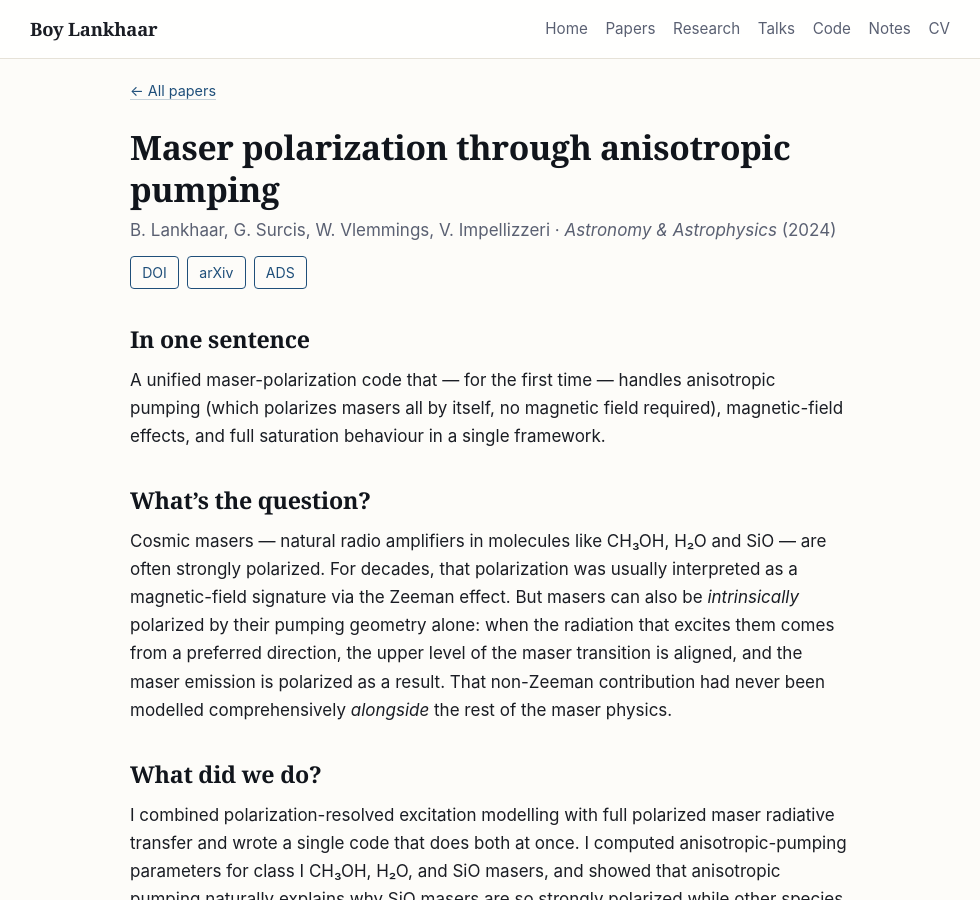
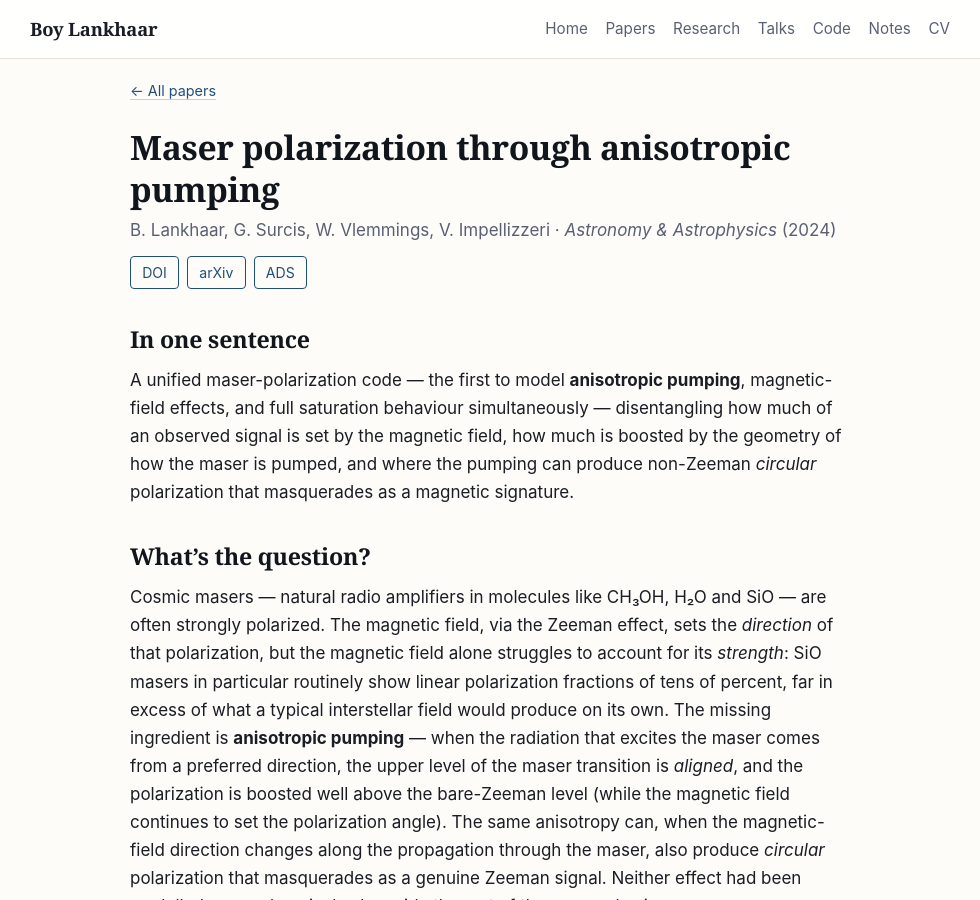
Before and after one commit to blankhaar/blankhaar.github.io, a Jekyll site: the page built from _papers/maser-anisotropic-pumping.md, in a window 1280 px wide and 900 px high. Shown: the whole window, without its empty margins (150-1130 px from the left). Built offline with Jekyll 4.4.1, drawn with Linux system fonts in a browser that asks for light colours; some of the changed text lies outside the part shown.

Commit message:
Refine: ZW049 tracer attribution; AGB GK/RA transition story; maser AP boosts polarization & non-Zeeman circular

```diff
--- a/_papers/maser-anisotropic-pumping.md
+++ b/_papers/maser-anisotropic-pumping.md
@@ -10,16 +10,16 @@ pages: A117
 doi: 10.1051/0004-6361/202348420
 arxiv: "2401.04185"
 ads: https://ui.adsabs.harvard.edu/abs/2024A%26A...683A.117L
-summary: Many of the most striking polarization signatures of cosmic masers are not magnetic at all — they come from the geometry of how the maser is pumped. Here is the first comprehensive code that handles both.
+summary: A unified maser-polarization framework that pins down how much of an observed signal is set by the magnetic field, how much is boosted by the geometry of how the maser is pumped, and where the pumping geometry can mimic a Zeeman signal.
 ---
 
 ## In one sentence
 
-A unified maser-polarization code that — for the first time — handles anisotropic pumping (which polarizes masers all by itself, no magnetic field required), magnetic-field effects, and full saturation behaviour in a single framework.
+A unified maser-polarization code — the first to model **anisotropic pumping**, magnetic-field effects, and full saturation behaviour simultaneously — disentangling how much of an observed signal is set by the magnetic field, how much is boosted by the geometry of how the maser is pumped, and where the pumping can produce non-Zeeman *circular* polarization that masquerades as a magnetic signature.
 
 ## What's the question?
 
-Cosmic masers — natural radio amplifiers in molecules like CH₃OH, H₂O and SiO — are often strongly polarized. For decades, that polarization was usually interpreted as a magnetic-field signature via the Zeeman effect. But masers can also be *intrinsically* polarized by their pumping geometry alone: when the radiation that excites them comes from a preferred direction, the upper level of the maser transition is aligned, and the maser emission is polarized as a result. That non-Zeeman contribution had never been modelled comprehensively *alongside* the rest of the maser physics.
+Cosmic masers — natural radio amplifiers in molecules like CH₃OH, H₂O and SiO — are often strongly polarized. The magnetic field, via the Zeeman effect, sets the *direction* of that polarization, but the magnetic field alone struggles to account for its *strength*: SiO masers in particular routinely show linear polarization fractions of tens of percent, far in excess of what a typical interstellar field would produce on its own. The missing ingredient is **anisotropic pumping** — when the radiation that excites the maser comes from a preferred direction, the upper level of the maser transition is *aligned*, and the polarization is boosted well above the bare-Zeeman level (while the magnetic field continues to set the polarization angle). The same anisotropy can, when the magnetic-field direction changes along the propagation through the maser, also produce *circular* polarization that masquerades as a genuine Zeeman signal. Neither effect had been modelled comprehensively alongside the rest of the maser physics.
 
 ## What did we do?
 
```
Also changed, not shown: _papers/agb-envelopes-line-polarization.md (+1 -1 lines), _papers/zw049-oh-megamaser-fountain.md (+2 -2 lines).
